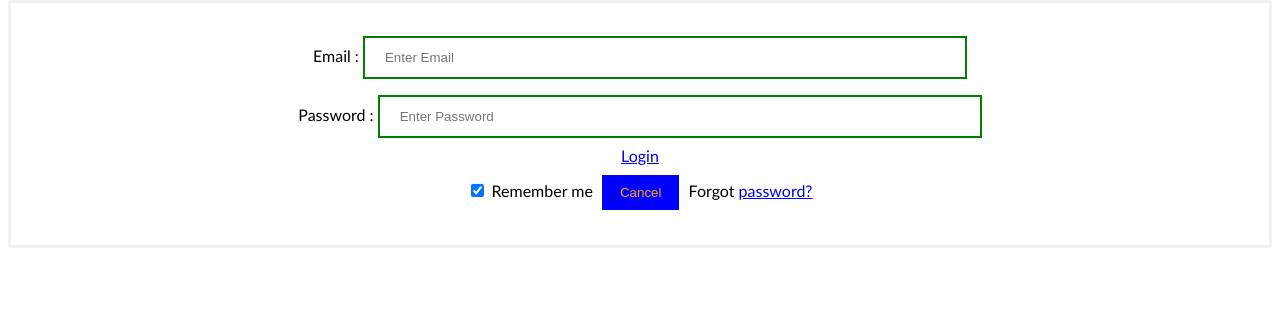
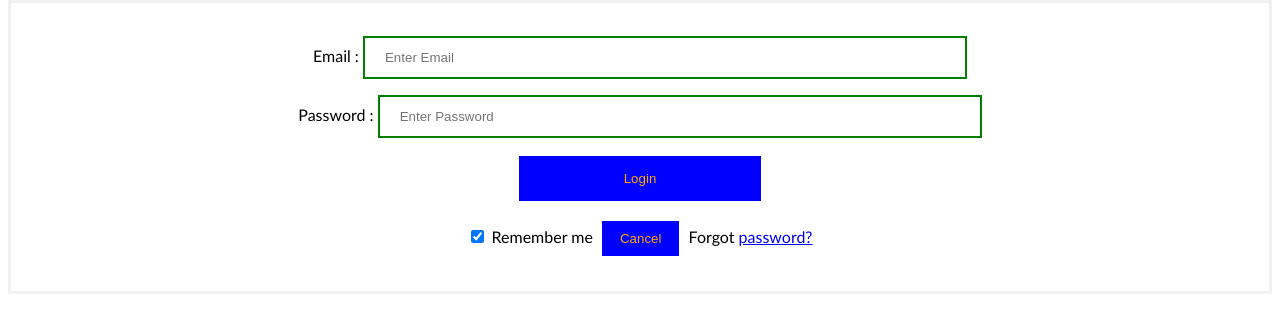
Before and after one commit to smoky02/smoky-website, a plain HTML site: page index.html in a window 1280 px wide. Shown: the part 82-414 px from the top of the page. Drawn offline with Linux system fonts and the light colour scheme.

Commit message:
Update index.html

```diff
--- a/index.html
+++ b/index.html
@@ -56,8 +56,9 @@ button {
             <br>
             <label>Password : </label>
             <input type="password" placeholder="Enter Password" name="password" required> <br>
-            <a href="thank.html"button class="submit" > Login </a>
-             </button>
+           <button type="submit" class="btn btn-lg btn-dark btn-block" a href="thank.html"button class="submit" >Login</button>
+
+
             <br>
             <input type="checkbox" checked="checked"> Remember me
             <button type="button" class="cancelbtn"> Cancel</button>
```
